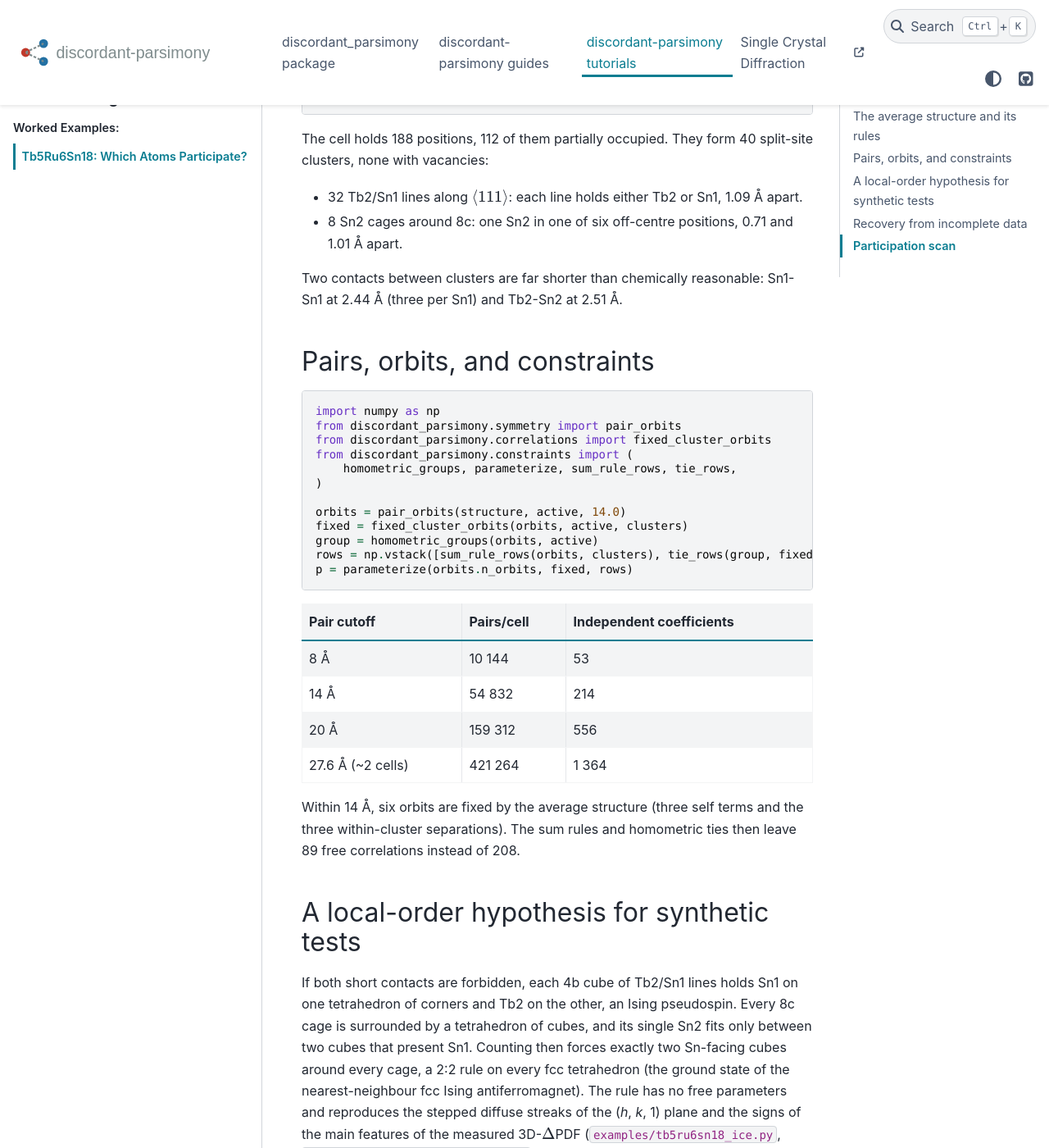
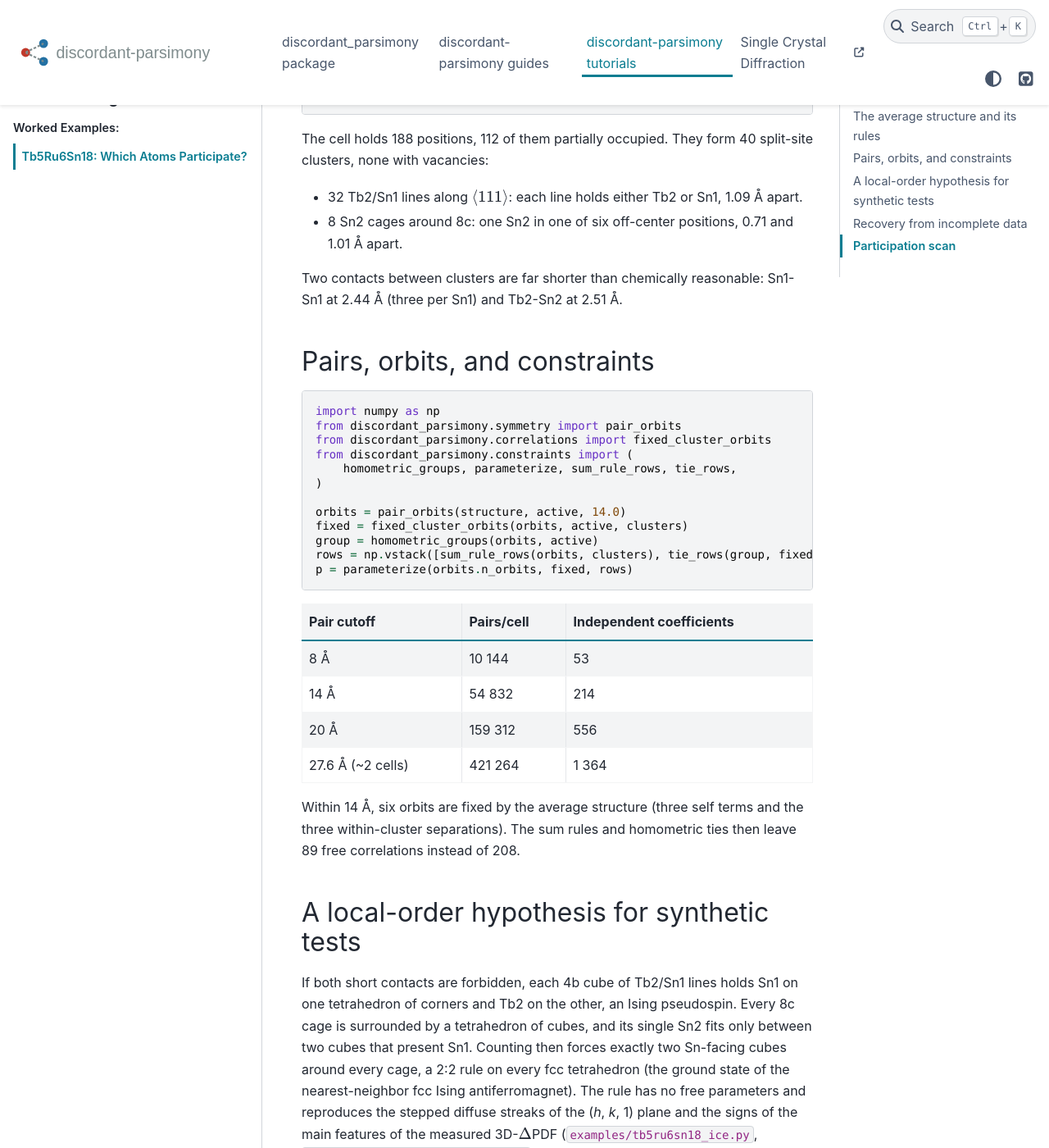
Before and after one commit to zjmorgan/discordant-parsimony, a Sphinx documentation site: the page built from docs/source/tutorial_tb5ru6sn18.rst, in a window 1280 px wide and 1400 px high, scrolled down 682 px. Shown: the whole window at 82% size. Built offline with Sphinx 7.4.7 and the PyData theme 0.15.4, drawn with Linux system fonts in a browser that asks for light colours; some of the changed text lies outside the part shown.

Commit message:
More updates

```diff
--- a/docs/source/guide_data.rst
+++ b/docs/source/guide_data.rst
@@ -2,7 +2,7 @@ Data Handling: Private Data, Formats, and Reduction
 ===================================================
 
 Covers where experimental data live, which formats are read, and how a
-normalised, background-subtracted volume is formed. Experimental data
+normalized, background-subtracted volume is formed. Experimental data
 and the products derived from them are never committed to the
 repository.
 
@@ -30,7 +30,7 @@ What a dataset needs
   ``_symmetry_equiv_pos_as_xyz``), occupancies, displacement parameters
   (``Uani`` or ``Uiso``), and type symbols.
 - Volumes as Mantid MDHistoWorkspaces saved with ``SaveMD``: sample
-  data and normalisation, and background data and normalisation.
+  data and normalization, and background data and normalization.
 - Whether the data are neutron or X-ray (only neutron is supported at
   present), the temperature, and the Laue group used to symmetrize the
   volume, if any.
@@ -49,4 +49,4 @@ Miller indices :math:`\mathbf{h} = W\mathbf{u}`.
      - s\,\frac{\text{background data}}{\text{background norm}},
 
 propagating uncorrelated uncertainties and marking bins with
-non-positive normalisation as invalid.
+non-positive normalization as invalid.
--- a/docs/source/guide_rules.rst
+++ b/docs/source/guide_rules.rst
@@ -19,7 +19,7 @@ are the partially occupied (or substituted) sites,
 Split-site clusters
 -------------------
 Positions closer than a cluster distance are alternatives: an atom and
-its split partners, two species sharing a line, or several off-centre
+its split partners, two species sharing a line, or several off-center
 positions in a cage. :func:`~discordant_parsimony.rules.find_clusters`
 groups them, checks that each group is a clique whose occupancies sum to
 at most one, and records the vacancy probability. Coincident positions
--- a/docs/source/tutorial_tb5ru6sn18.rst
+++ b/docs/source/tutorial_tb5ru6sn18.rst
@@ -31,7 +31,7 @@ The cell holds 188 positions, 112 of them partially occupied. They form
 
 - 32 Tb2/Sn1 lines along :math:`\langle 111 \rangle`: each line holds
   either Tb2 or Sn1, 1.09 Å apart.
-- 8 Sn2 cages around 8c: one Sn2 in one of six off-centre positions,
+- 8 Sn2 cages around 8c: one Sn2 in one of six off-center positions,
   0.71 and 1.01 Å apart.
 
 Two contacts between clusters are far shorter than chemically
@@ -74,7 +74,7 @@ holds Sn1 on one tetrahedron of corners and Tb2 on the other, an Ising
 pseudospin. Every 8c cage is surrounded by a tetrahedron of cubes, and
 its single Sn2 fits only between two cubes that present Sn1. Counting
 then forces exactly two Sn-facing cubes around every cage, a 2:2 rule
-on every fcc tetrahedron (the ground state of the nearest-neighbour fcc
+on every fcc tetrahedron (the ground state of the nearest-neighbor fcc
 Ising antiferromagnet). The rule has no free parameters and reproduces
 the stepped diffuse streaks of the (*h*, *k*, 1) plane and the signs of
 the main features of the measured 3D-:math:`\Delta`\ PDF
```
Also changed, not shown: other parts of docs/source/tutorial_tb5ru6sn18.rst (+1 -1 lines), 5 other files.
